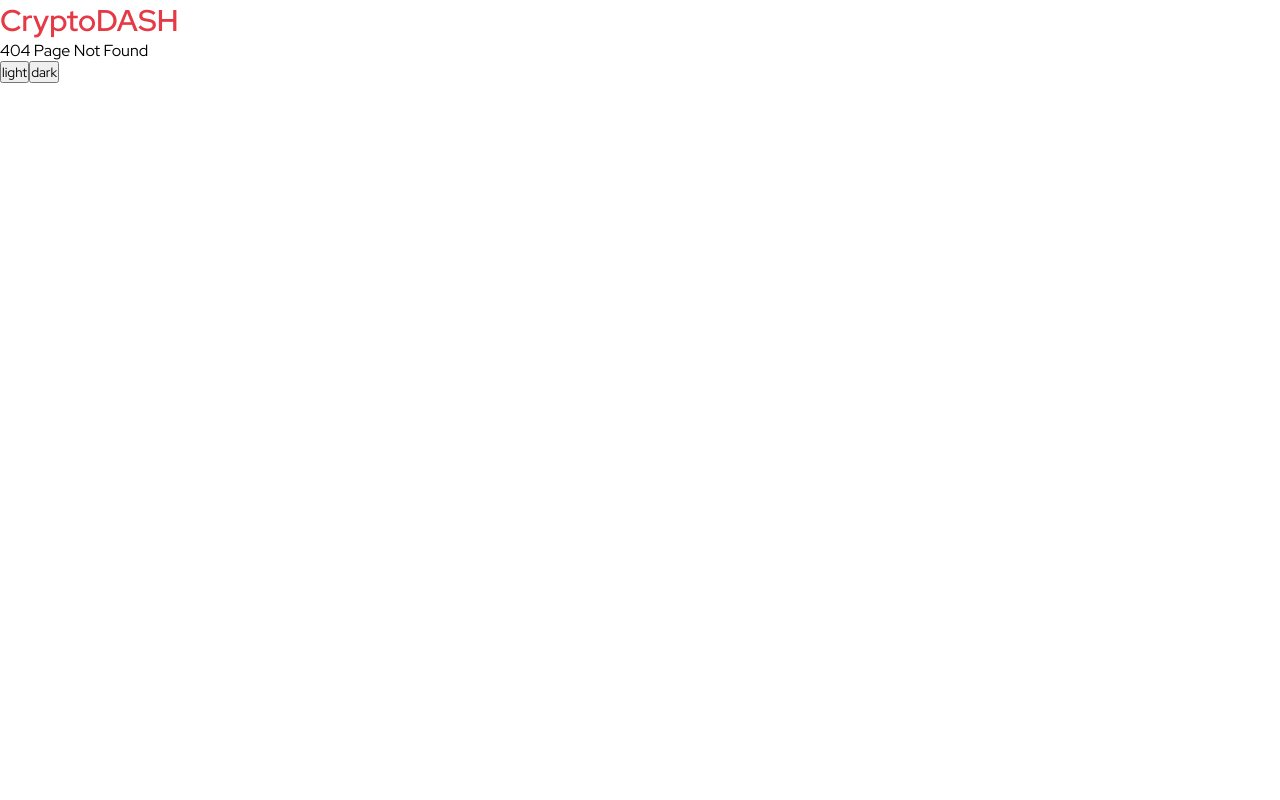
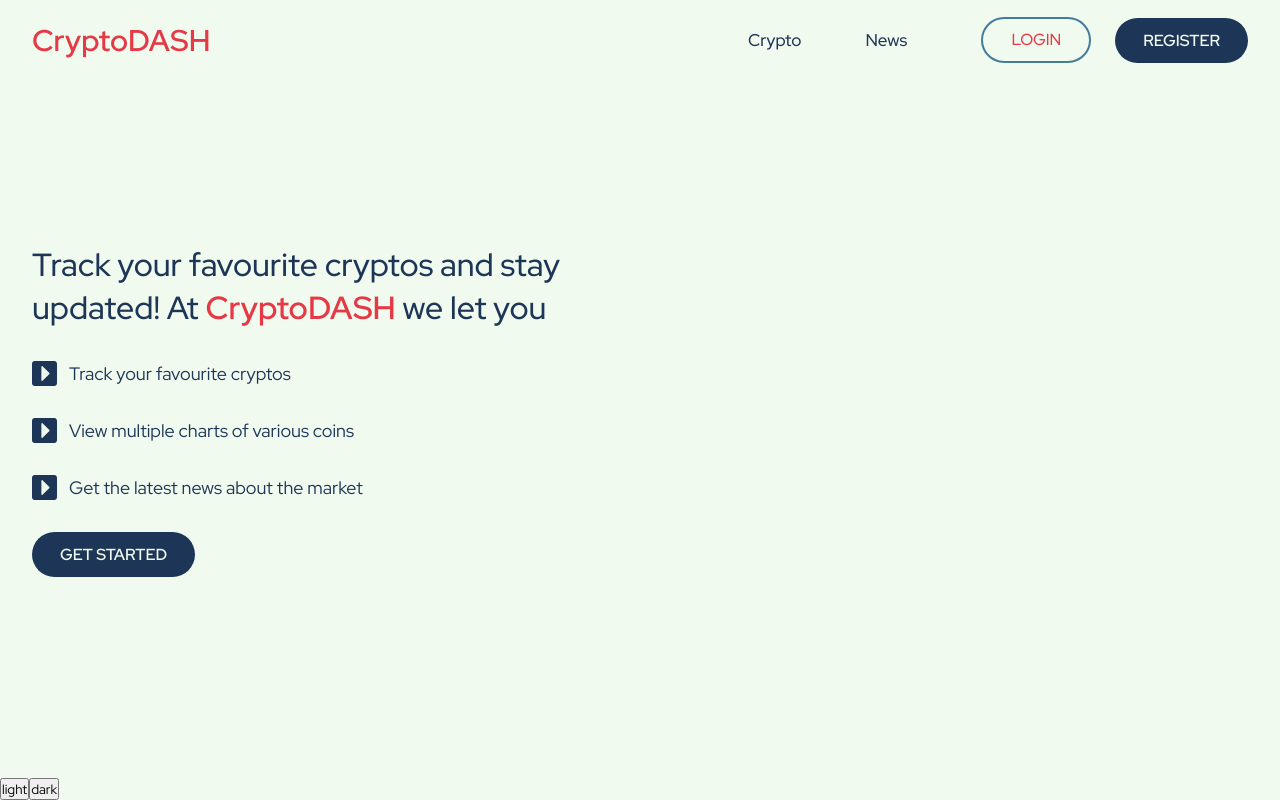
Before and after one commit to shreyazz/CryptoDASH, a React (Create React App) app: page / in a window 1280 px wide. Before the commit this address had no page. Built offline with nearby package versions, Linux system fonts and the light colour scheme.

Commit message:
built the landing page (without image)

```diff
--- a/src/StyledComponents/LandingPageElements.js
+++ b/src/StyledComponents/LandingPageElements.js
@@ -1,7 +1,57 @@
 import styled from "styled-components";
+import { Link } from "react-router-dom";
+export const LandingWrapper = styled.div`
+  height: 90vh;
+  width: 100%;
+  padding: 2rem;
+  display: flex;
+  justify-content: space-between;
+  align-items: center;
+  background: ${({ color }) => (color === "dark" ? "#1D3557" : "#F1FAEE")};
+  /* background: red; */
+`;
 
-export const LandingWrapper = styled.div`
-  height: 80vh;
-  width: 100%;
-  background: ${({ color }) => (color === "dark" ? "#1D3557" : "#F1FAEE")};
+export const LeftLanding = styled.div`
+  height: 60%;
+  width: 50%;
 `;
+export const RightLanding = styled.div``;
+
+export const Title = styled.h1`
+  color: ${({ color }) => (color === "dark" ? "#F1FAEE" : "#1D3557")};
+  font-weight: 500;
+  span {
+    color: #e63946;
+    font-weight: 600;
+  }
+`;
+export const UlFeatures = styled.ul`
+  margin-block: 1rem 2.75rem;
+`;
+export const LiFeature = styled.li`
+  list-style: none;
+  display: flex;
+  align-items: center;
+  margin-block: 2rem;
+  font-size: 18px;
+  font-weight: 400;
+  color: ${({ color }) => (color === "dark" ? "#F1FAEE" : "#1D3557")};
+`;
+
+export const LiImage = styled.img`
+  height: 25px;
+  width: 25px;
+  margin-right: 0.75rem;
+`;
+
+export const CTA = styled(Link)`
+  text-decoration: none;
+  background: ${({ color }) => (color === "dark" ? "#F1FAEE" : "#1D3557")};
+  border: none;
+  padding: 0.75rem 1.75rem;
+  color: ${({ color }) => (color === "dark" ? "#E63946 " : "#F1FAEE")};
+  border-radius: 7rem;
+  text-transform: uppercase;
+  font-weight: 600;
+  /* margin-top: 1rem; */
+`;
--- a/src/StyledComponents/NavBarElemets.js
+++ b/src/StyledComponents/NavBarElemets.js
@@ -1,8 +1,69 @@
 import styled from "styled-components";
 import { Link } from "react-router-dom";
+
 export const LogoLink = styled(Link)`
   color: ${({ color }) => (color === "light" ? "#E63946" : "#A8DADC")};
   text-decoration: none;
   font-size: 30px;
   font-weight: 600;
 `;
+
+export const Nav = styled.div`
+  height: 10vh;
+  width: 100%;
+  padding: 2rem;
+  display: flex;
+  align-items: center;
+  justify-content: space-between;
+  background: ${({ color }) => (color === "dark" ? "#1D3557" : "#F1FAEE")};
+`;
+
+export const NormalLink = styled(Link)`
+  color: ${({ color }) => (color === "light" ? "#1D3557" : "#F1FAEE")};
+  font-size: 17px;
+  text-decoration: none;
+  font-weight: 500;
+
+  &:first-child {
+    margin-right: 4rem;
+  }
+`;
+
+export const ButtonPrimary = styled(Link)`
+  text-decoration: none;
+  background: ${({ color }) => (color === "dark" ? "#F1FAEE" : "#1D3557")};
+  border: none;
+  padding: 0.75rem 1.75rem;
+  color: ${({ color }) => (color === "dark" ? "#E63946 " : "#F1FAEE")};
+  border-radius: 7rem;
+  text-transform: uppercase;
+  font-weight: 600;
+`;
+
+export const ButtonSec = styled(Link)`
+  text-decoration: none;
+  background: transparent;
+  padding: 0.65rem 1.75rem;
+  color: ${({ color }) => (color === "light" ? "#E63946 " : "#F1FAEE")};
+  border-radius: 7rem;
+  text-transform: uppercase;
+  font-weight: 500;
+  border: 2px solid #457b9d;
+  margin-right: 1.5rem;
+  transition: all 0.4s ease;
+
+  &:hover {
+    background: ${({ color }) => (color === "dark" ? "#F1FAEE" : "#1D3557")};
+    color: ${({ color }) => (color === "dark" ? "#E63946" : "#F1FAEE")};
+    border: 2px solid transparent;
+    transition: all 0.4s ease;
+  }
+`;
+
+export const RightNav = styled.div`
+  width: 500px;
+  height: 100%;
+  display: flex;
+  justify-content: space-between;
+  align-items: center;
+`;
--- a/src/app.jsx
+++ b/src/app.jsx
@@ -7,11 +7,12 @@ const App = () => {
   const [theme, setTheme] = useState("light");
   return (
     <>
-      <NavBar />
+      <NavBar theme={theme} />
       <Routes>
-        <Route path="/landing" index element={<LandingPage theme={theme} />} />
+        <Route path="/" index element={<LandingPage theme={theme} />} />
         <Route path="*" element={<div>404 Page Not Found</div>} />
       </Routes>
+      <div style={{ position: "absolute", bottom: 0 }}>
         <button
           onClick={() => {
             setTheme("light");
@@ -26,6 +27,7 @@ const App = () => {
         >
           dark
         </button>
+      </div>
     </>
   );
 };
--- a/src/components/NavBar.jsx
+++ b/src/components/NavBar.jsx
@@ -1,14 +1,40 @@
 import React, { createContext } from "react";
 import { Link } from "react-router-dom";
-import { LogoLink } from "../StyledComponents/NavBarElemets";
-const NavBar = () => {
+import {
+  LogoLink,
+  Nav,
+  NormalLink,
+  ButtonPrimary,
+  ButtonSec,
+  RightNav,
+} from "../StyledComponents/NavBarElemets";
+
+const NavBar = ({ theme }) => {
   return (
     <>
-      <nav>
-        <LogoLink to="/landing" color="light">
+      <Nav color={theme}>
+        <LogoLink to="/" color={theme}>
           CryptoDASH
         </LogoLink>
-      </nav>
+        <RightNav>
+          <div>
+            <NormalLink color={theme} to="/crypto">
+              Crypto
+            </NormalLink>
+            <NormalLink color={theme} to="/news">
+              News
+            </NormalLink>
+          </div>
+          <div>
+            <ButtonSec color={theme} to="/login">
+              login
+            </ButtonSec>
+            <ButtonPrimary color={theme} to="/register">
+              Register
+            </ButtonPrimary>
+          </div>
+        </RightNav>
+      </Nav>
     </>
   );
 };
--- a/src/pages/LandingPage.jsx
+++ b/src/pages/LandingPage.jsx
@@ -1,12 +1,54 @@
 import React from "react";
-import {LandingWrapper} from "../StyledComponents/LandingPageElements";
-const LandingPage = ({theme}) => {
+import {
+  LandingWrapper,
+  LeftLanding,
+  RightLanding,
+  Title,
+  UlFeatures,
+  LiFeature,
+  LiImage,
+  CTA,
+} from "../StyledComponents/LandingPageElements";
+import imgForLiLight from "../images/imgForLiLight.svg";
+import imgForLiDark from "../images/imgForLiDark.svg";
+const LandingPage = ({ theme }) => {
   return (
     <>
-
-        <LandingWrapper color={theme}>
-
-        </LandingWrapper>
+      <LandingWrapper color={theme}>
+        <LeftLanding>
+          <Title color={theme}>
+            Track your favourite cryptos and stay updated! At{" "}
+            <span>CryptoDASH</span> we let you
+          </Title>
+          <UlFeatures>
+            <LiFeature color={theme}>
+              <LiImage
+                src={theme === "dark" ? imgForLiLight : imgForLiDark}
+                alt=""
+              />{" "}
+              Track your favourite cryptos
+            </LiFeature>
+            <LiFeature color={theme}>
+              <LiImage
+                src={theme === "dark" ? imgForLiLight : imgForLiDark}
+                alt=""
+              />{" "}
+              View multiple charts of various coins
+            </LiFeature>
+            <LiFeature color={theme}>
+              <LiImage
+                src={theme === "dark" ? imgForLiLight : imgForLiDark}
+                alt=""
+              />{" "}
+              Get the latest news about the market
+            </LiFeature>
+          </UlFeatures>
+          <CTA color={theme} to="/crypto">
+            Get Started
+          </CTA>
+        </LeftLanding>
+        <RightLanding></RightLanding>
+      </LandingWrapper>
     </>
   );
 };
```
Also changed, not shown: src/images/imgForLiDark.svg (added), src/images/imgForLiLight.svg (added). Lines whose indentation alone changed are shown as unchanged.
